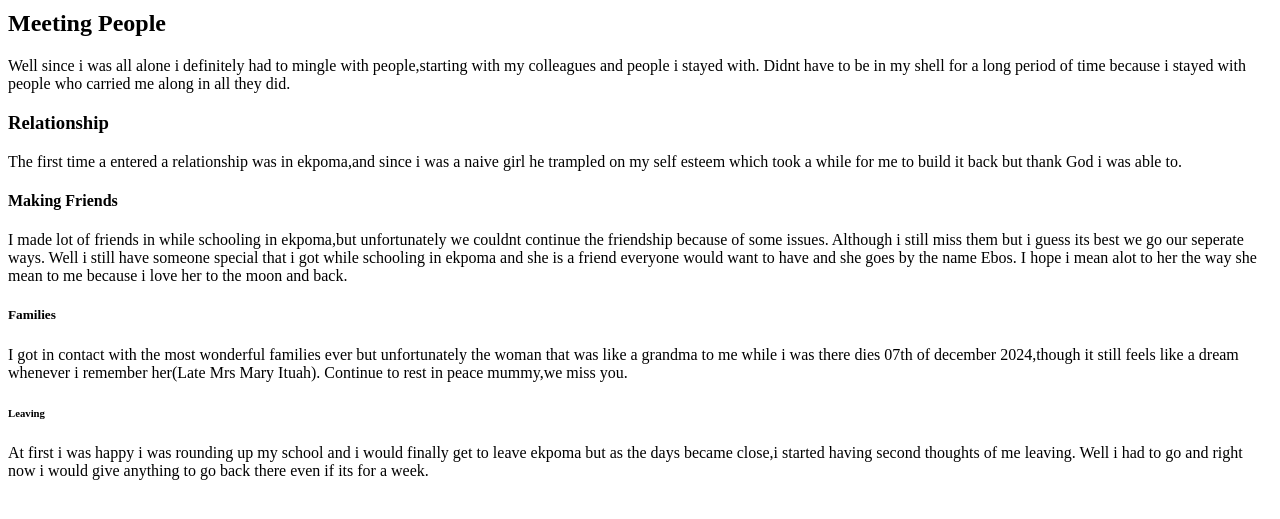
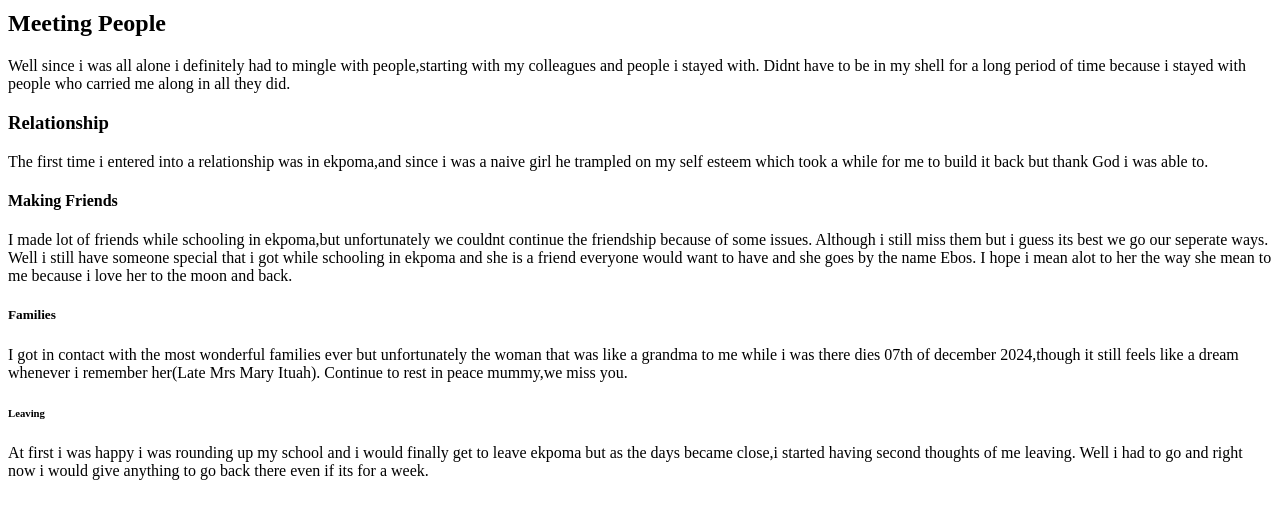
Before and after one commit to GajiraZenum04/frontend_basics, a plain HTML site: page 002_header.html in a window 1280 px wide. Shown: the part 223-742 px from the top of the page. Drawn offline with Linux system fonts and the light colour scheme.

Commit message:
002_header.html file created

```diff
--- a/002_header.html
+++ b/002_header.html
@@ -9,9 +9,9 @@
 		<h2> Meeting People </h2>
 		       <p> Well since i was all alone i definitely had to mingle with people,starting with my colleagues and people i stayed with. Didnt have to be in my shell for a long period of time because i stayed with people who carried me along in all they did. </p>
 		<h3> Relationship </h3>
-		       <p> The first time a entered a relationship was in ekpoma,and since i was a naive girl he trampled on my self esteem which took a while for me to build it back but thank God i was able to. </p>
+		       <p> The first time i entered into a relationship was in ekpoma,and since i was a naive girl he trampled on my self esteem which took a while for me to build it back but thank God i was able to. </p>
 		<h4> Making Friends </h4>
-		       <p> I made lot of friends in while schooling in ekpoma,but unfortunately we couldnt continue the friendship because of some issues. Although i still miss them but i guess its best we go our seperate ways. Well i still have someone special that i got while schooling in ekpoma and she is a friend everyone would want to have and she goes by the name Ebos. I hope i mean alot to her the way she mean to me because i love her to the moon and back. </p>
+		       <p> I made lot of friends while schooling in ekpoma,but unfortunately we couldnt continue the friendship because of some issues. Although i still miss them but i guess its best we go our seperate ways. Well i still have someone special that i got while schooling in ekpoma and she is a friend everyone would want to have and she goes by the name Ebos. I hope i mean alot to her the way she mean to me because i love her to the moon and back. </p>
 		<h5> Families </h5>
 		       <p> I got in contact with the most wonderful families ever but unfortunately the woman that was like a grandma to me while i was there dies 07th of december 2024,though it still feels like a dream whenever i remember her(Late Mrs Mary Ituah). Continue to rest in peace mummy,we miss you. </p>
 		<h6> Leaving </h6>
```
